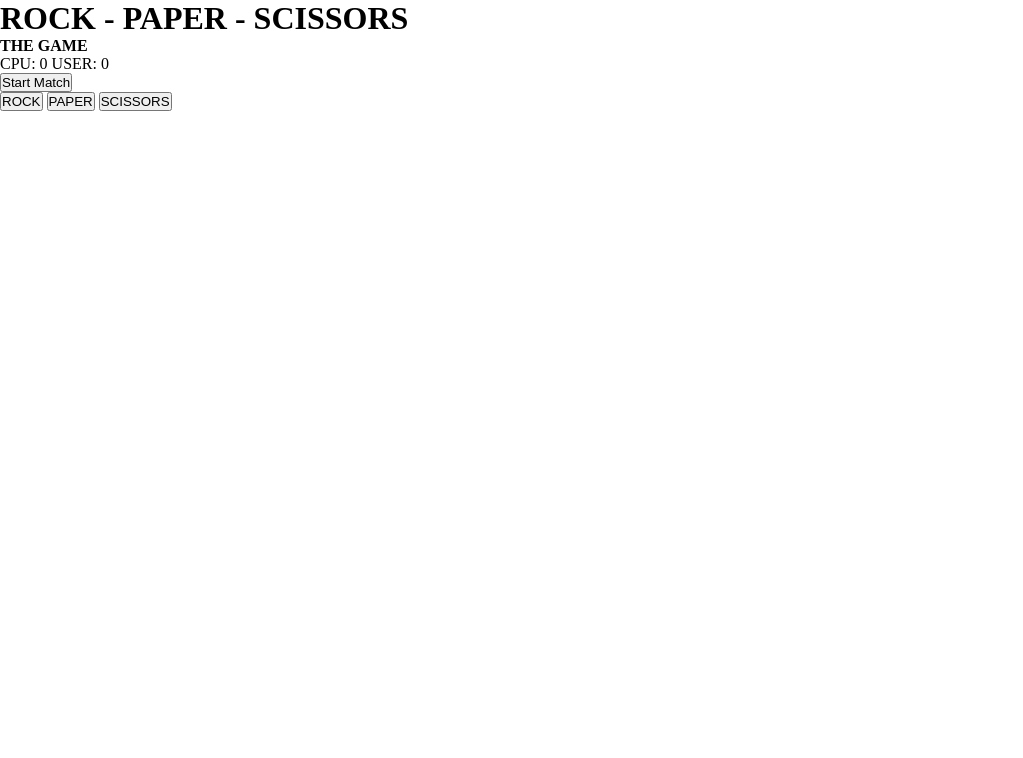
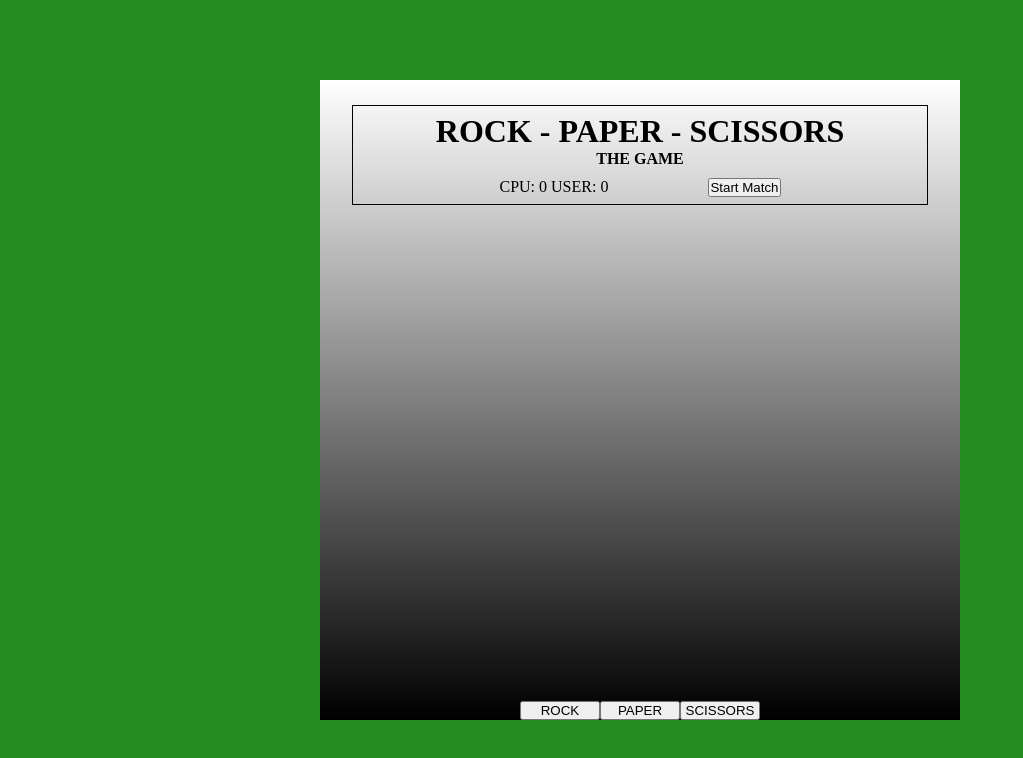
Before and after one commit to ingGGRM/odin-rock-paper-scissors, a plain HTML site: page index.html in a window 1280 px wide. Shown: the whole page, without its empty margins (0-1023 px from the left). Drawn offline with Linux system fonts and the light colour scheme.

Commit message:
Aded main style css lines

```diff
--- a/style.css
+++ b/style.css
@@ -2,4 +2,58 @@
     padding: 0;
     margin: 0;
     box-sizing: border-box;
+    white-space: nowrap;
 }
+
+body {
+    height: 100vh;
+    width: 100%;
+    background-color: forestgreen;
+    display: flex;
+    align-items: center;
+    justify-content: center;
+}
+
+#container {
+    height: 80%;
+    width: 50%;
+    min-width: 500px;
+    background-image: linear-gradient(to top, black, white);
+
+    display: flex;
+    flex-direction: column;
+    align-items: center;
+    justify-content: center;
+}
+
+#container > div {
+    display: flex;
+    flex: 0;
+}
+
+.header {
+    border: 1px solid black;
+    min-height: 100px;
+    width: 90%;
+    margin-top: 25px;
+    margin-bottom: auto;
+
+    display: flex;
+    flex-direction: column;
+    justify-content: center;
+    align-items: center;
+    gap: 10px;
+}
+
+.header > .title {
+    text-align: center;
+}
+
+.header > :last-child {
+    display: flex;
+    gap: 100px;
+}
+
+.user-panel > button {
+    min-width: 80px;
+}
```
